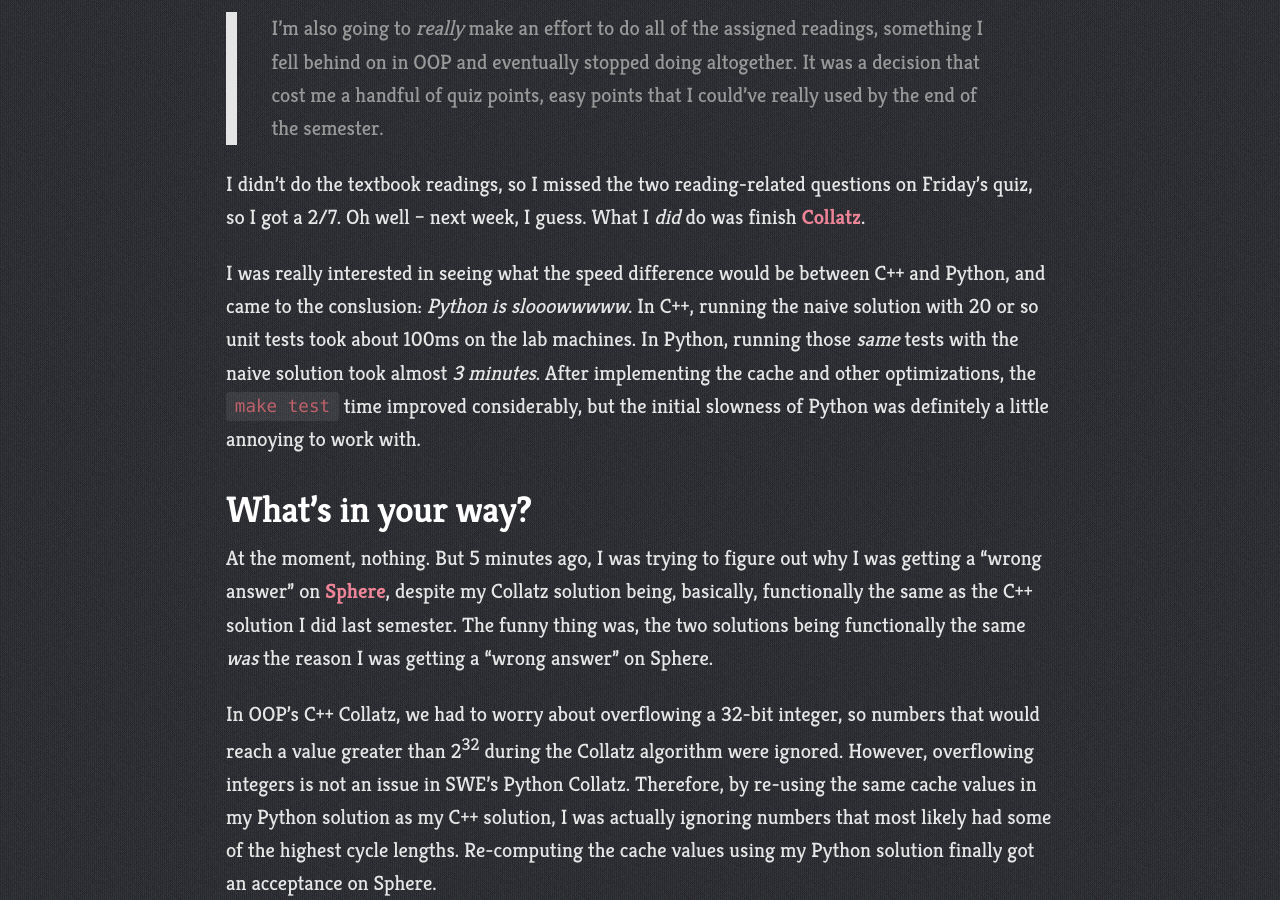
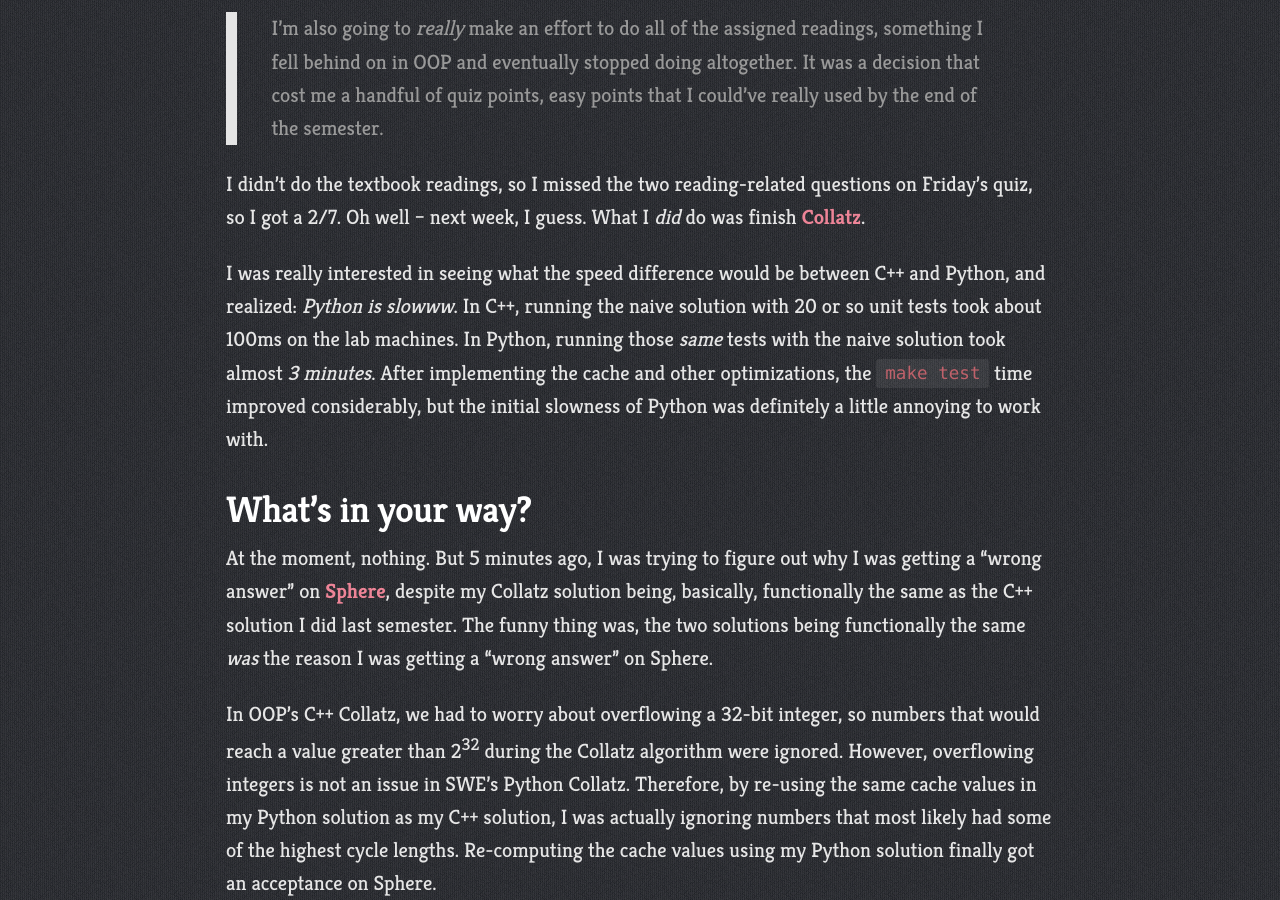
Before and after one commit to kristinedomingo/cs373-blog, a Jekyll site: the page built from _posts/2016-01-31-week-2.md, in a window 1280 px wide and 900 px high, scrolled down 543 px. Built offline with Jekyll 4.4.1, drawn with Linux system fonts in a browser that asks for light colours; Markdown is read by kramdown in place of the engine named in the settings.

Commit message:
Rewordings

```diff
--- a/_posts/2016-01-31-week-2.md
+++ b/_posts/2016-01-31-week-2.md
@@ -13,7 +13,7 @@ do was finish
 [Collatz](http://www.cs.utexas.edu/users/downing/cs373/projects/Collatz.html).
 
 I was really interested in seeing what the speed difference would be
-between C++ and Python, and came to the conslusion: *Python is slooowwwww*.
+between C++ and Python, and realized: *Python is slowww*.
 In C++, running the naive solution with 20 or so unit tests took about 100ms
 on the lab machines. In Python, running those *same* tests with the naive solution
 took almost *3 minutes*.
```
